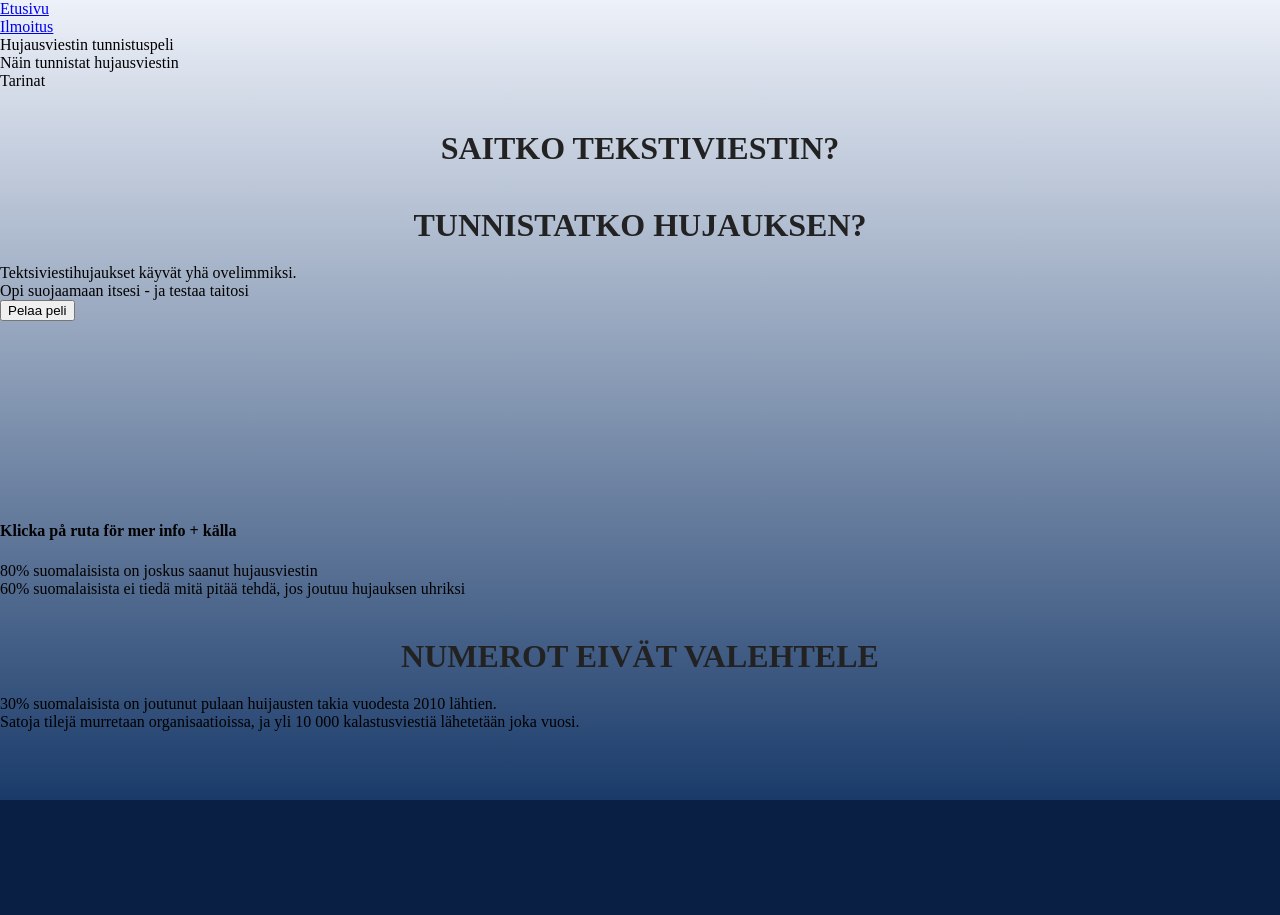
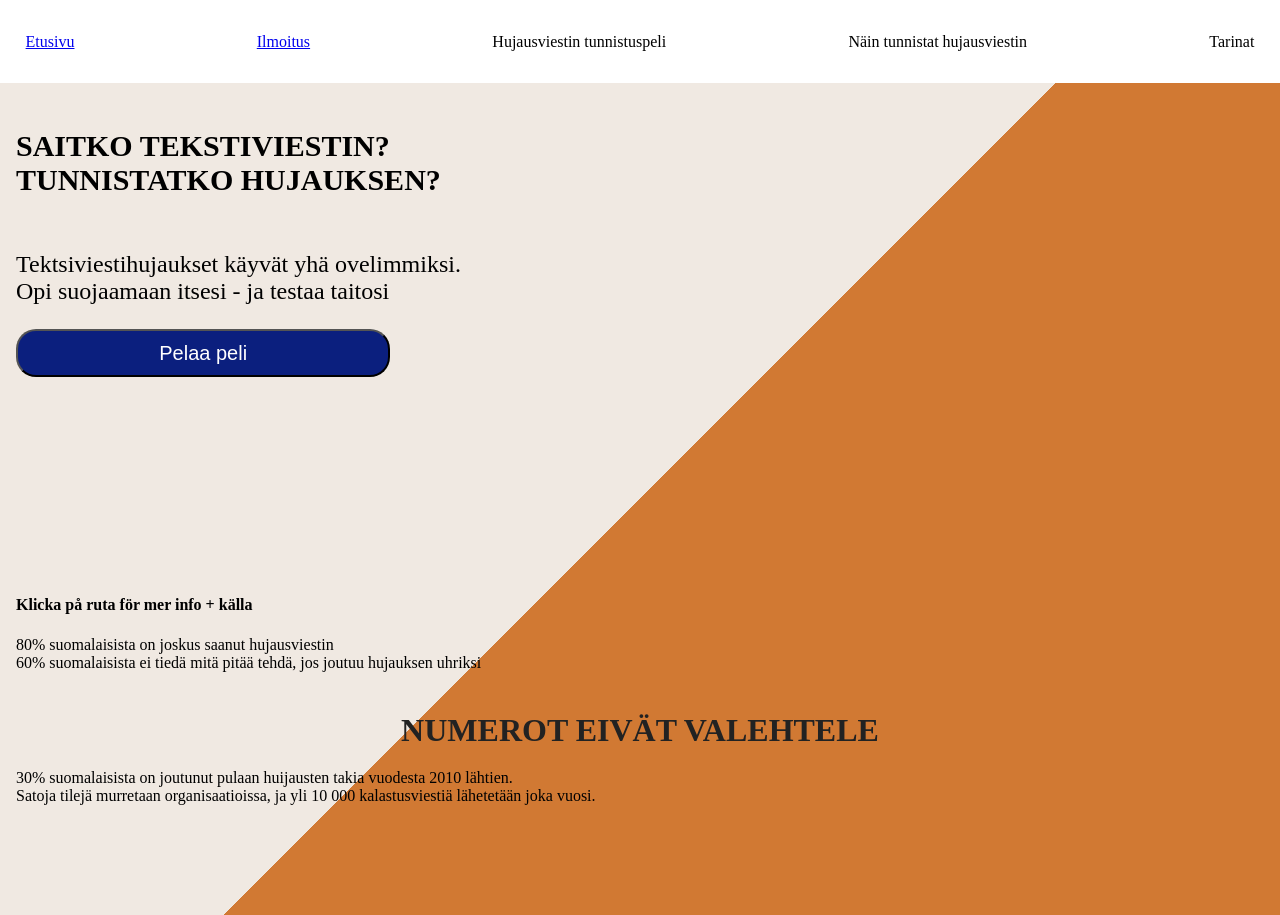
Before and after one commit to levonmaister/scamvjp2, a React (Vite) app: page / in a window 1280 px wide. Before the commit the page ends 800 px from the top, so only its background shows below. Built offline with nearby package versions, Linux system fonts and the light colour scheme.

Commit message:
framsida layout

```diff
--- a/src/components/Navbar.jsx
+++ b/src/components/Navbar.jsx
@@ -1,5 +1,6 @@
 
 import { Link } from 'react-router-dom'
+import "../styles/Navbar.css"
 
 const Navbar = () => {
     return (
--- a/src/pages/Etusivu.jsx
+++ b/src/pages/Etusivu.jsx
@@ -21,12 +21,13 @@ const Etusivu = () => {
     else {
         return(
 
-            <div>
-
-                <h1>SAITKO TEKSTIVIESTIN?</h1>
-                <h1>TUNNISTATKO HUJAUKSEN?</h1>
-                <div>Tektsiviestihujaukset käyvät yhä ovelimmiksi.</div>
-                <div>Opi suojaamaan itsesi - ja testaa taitosi</div>
+            <div className="layout">
+                <div className="rubrik">
+                    <p>SAITKO TEKSTIVIESTIN? <br/>TUNNISTATKO HUJAUKSEN?</p>
+                </div>
+                <div className="text">
+                    <p>Tektsiviestihujaukset käyvät yhä ovelimmiksi. <br/>Opi suojaamaan itsesi - ja testaa taitosi</p>
+                </div>
 
                 <button onClick={()=>setPeli(true)}>Pelaa peli</button>
 
--- /dev/null
+++ b/src/styles/Navbar.css
@@ -0,0 +1,10 @@
+
+
+.nav-container {
+    display: flex;
+    flex-direction: row;
+    height: 4vh;
+    justify-content: space-between;
+    align-items: center;
+    margin: 2%;
+}
--- a/src/styles/etusivu.css
+++ b/src/styles/etusivu.css
@@ -1,13 +1,36 @@
 body {
-  background-color: #0A1F44;
-
-  /* Uppe mörkt, nere ljusare*/
-  background-image: linear-gradient(
-    to bottom,
-    #edf1f9 0%,
-    #1A3B6A 100%
-  );
-
+  background-color: white;
   min-height: 100vh;
   margin: 0;
 }
+
+.layout {
+  display: flex;
+  height: 100vh;
+  position: relative;
+  background: linear-gradient(135deg, #f0e9e2 50%, #d17933 50%);
+  overflow: hidden;
+  padding: 2vh;
+  flex-direction: column;
+}
+
+.layout button {
+  width: 30%;
+  height: 6vh;
+  border-radius: 20px;
+  background-color: rgb(11, 31, 126);
+  color: white;
+  font-size: 20px;
+}
+
+.rubrik {
+  text-align: left;
+  font-weight: bold;
+  font-size: 30px;
+  gap: 1%;
+  text-align: left;
+}
+
+.text {
+  font-size: 24px;
+}
```
